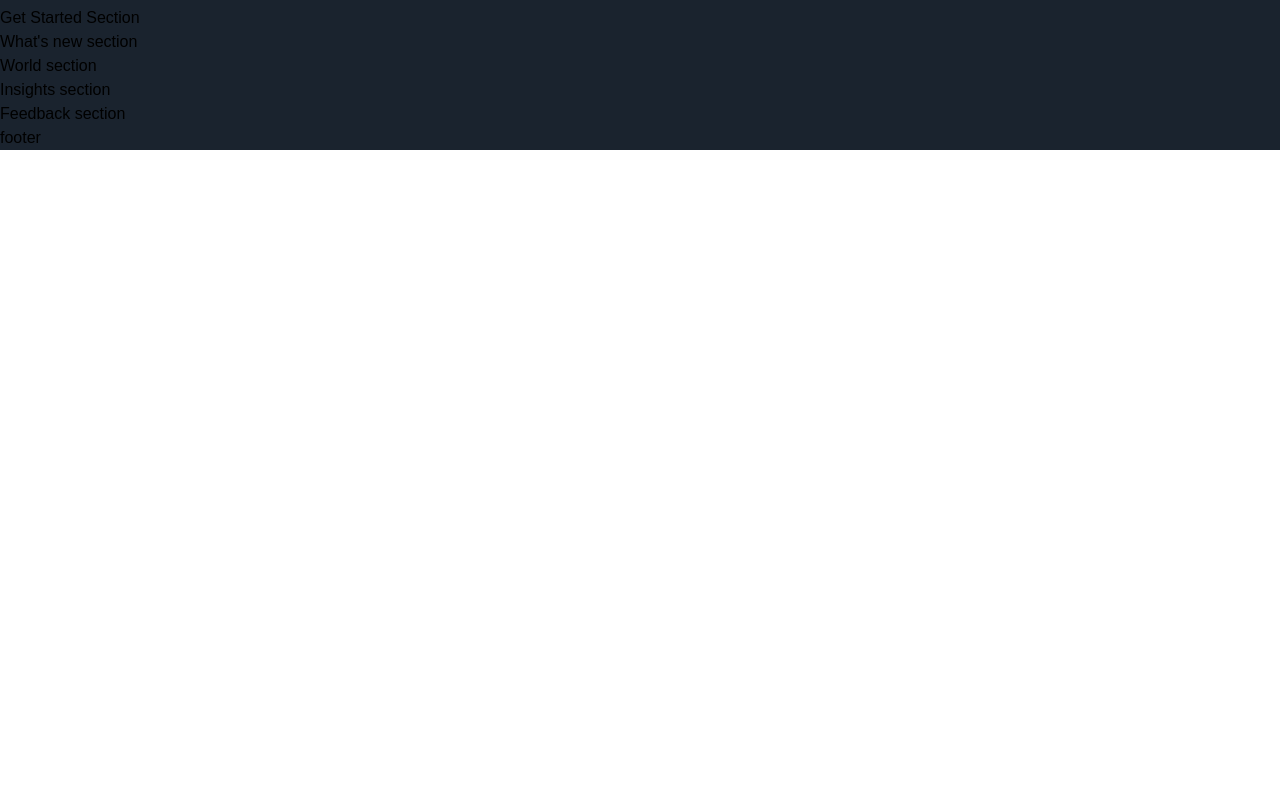
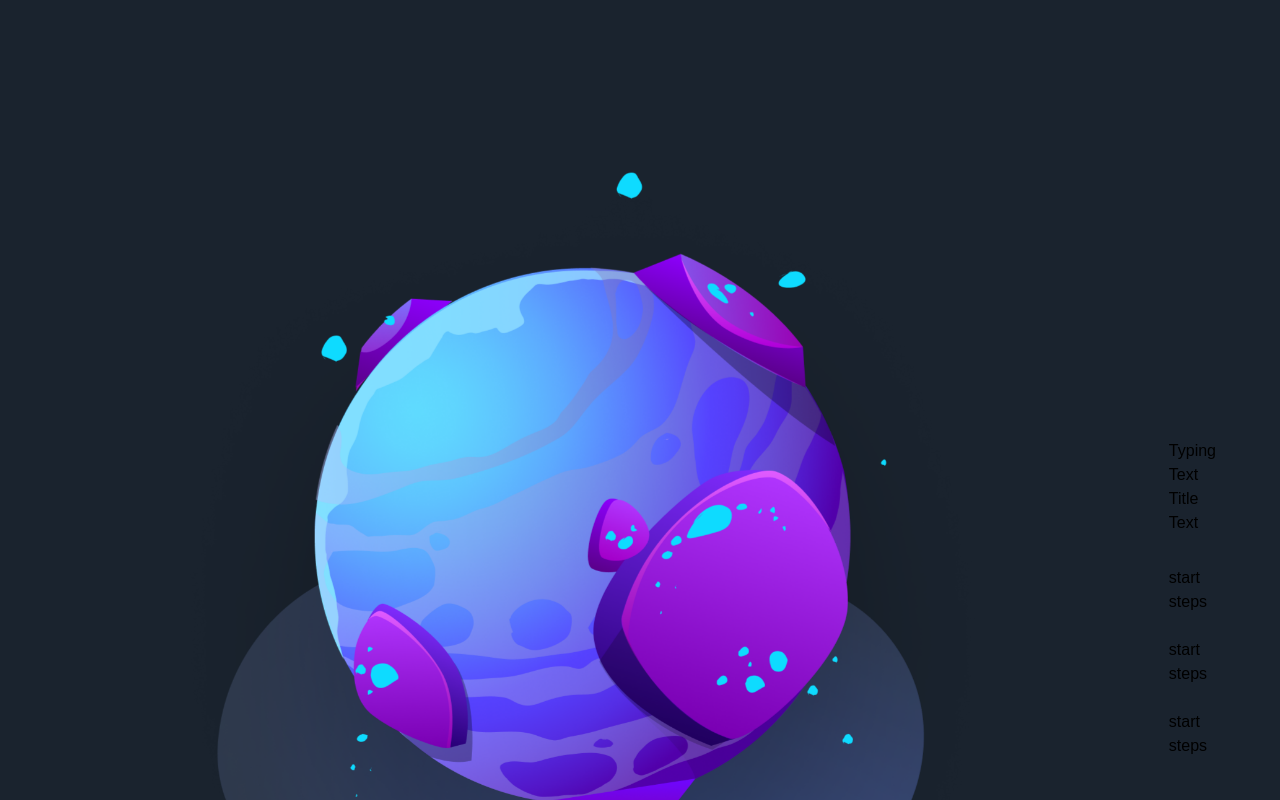
Before and after one commit to asiflhr/next13-metaversus, a Next.js app: page / in a window 1280 px wide. Shown: the part 2340-3140 px from the top of the page. Before the commit the page ends 2490 px from the top, so only its background shows below. Built offline with nearby package versions, Linux system fonts and the light colour scheme; a web font is replaced by a local one.

Commit message:
getstarted added

```diff
--- a/sections/GetStarted.jsx
+++ b/sections/GetStarted.jsx
@@ -1,8 +1,53 @@
-'use client';
+/* eslint-disable quotes */
+
+"use client";
+
+import { motion } from "framer-motion";
+import { TypingText, StartSteps, TitleText } from "../components";
+
+import styles from "../styles";
+import { startingFeatures } from "../constants";
+import { staggerContainer, fadeIn, planetVariants } from "../utils/motion";
 
 const GetStarted = () => (
-  <section>
-    Get Started Section
+  <section className={`${styles.paddings} relative z-10`}>
+    <motion.div
+      variants={staggerContainer}
+      initial="hidden"
+      whileInView="show"
+      viewport={{ once: false, amount: 0.25 }}
+      className={`${styles.innerWidth} mx-auto flex lg:flex-row flex-col gap-8`}
+    >
+      <motion.div
+        variants={planetVariants("left")}
+        className={`flex ${styles.flexCenter}`}
+      >
+        <img
+          src="/get-started.png"
+          alt="get-started"
+          className="w-[90%] h-[90%] object-contain"
+        />
+      </motion.div>
+
+      <motion.div
+        variants={fadeIn("left", "tween", 0.2, 1)}
+        className="flex-[0.75] flex justify-center flex-col"
+      >
+        <TypingText title="| How Metaversus Works" />
+
+        <TitleText title={<>Get started with just a few clicks</>} />
+
+        <div className="mt-[31px] flex flex-col max-w-[370px] gap-[24px]">
+          {startingFeatures.map((feature, index) => (
+            <StartSteps
+              key={feature}
+              number={`${index < 10 ? "0" : ""} ${index + 1}`}
+              text={feature}
+            />
+          ))}
+        </div>
+      </motion.div>
+    </motion.div>
   </section>
 );
 
```
